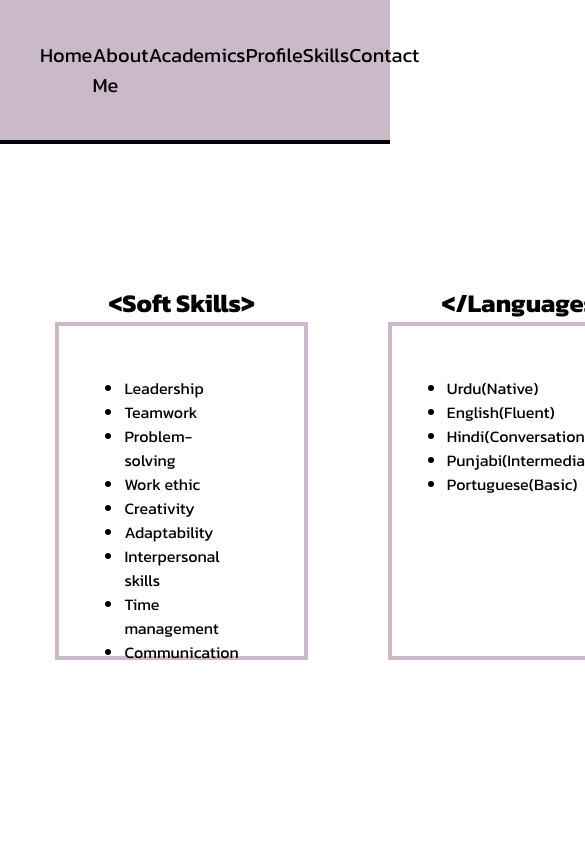
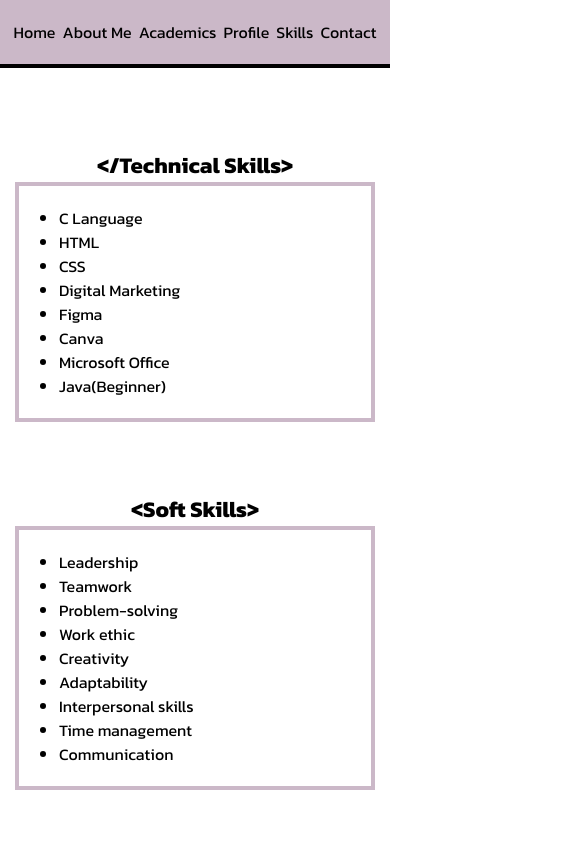
Before and after one commit to HaniaA4/Project-Website, a plain HTML site: page page5.html in a window 390 px wide. Shown: the top 844 px of the page, 585 px wide, since content can reach past the window. Drawn offline with Linux system fonts and the light colour scheme.

Commit message:
Update page5.css

```diff
--- a/page5.css
+++ b/page5.css
@@ -76,3 +76,42 @@ h3 {
 .box {
     padding: 50px 50px 50px 50px;
 }
+
+@media (max-width: 1024px) {
+    .container {
+        flex-direction: column; /* Stack sections vertically */
+        gap: 40px; /* Reduce gap between boxes */
+        margin-top: 80px; /* Adjust top margin */
+    }
+
+    .box {
+        height: auto; /* Auto height for content */
+        padding: 30px; /* Reduce padding */
+        margin-bottom: 30px; /* Add space between boxes */
+    }
+
+    .box4, .box5, .box6 {
+        padding-left: 20px; /* Consistent padding */
+        padding-right: 20px;
+    }
+}
+
+@media (max-width: 768px) {
+    nav {
+        padding: 20px 10px; /* Reduce nav padding */
+    }
+
+    nav ul li a {
+        font-size: 16px; /* Smaller nav text */
+    }
+
+    .box {
+        padding: 20px; /* Further reduce padding */
+        margin-left: 15px; /* Add side margins */
+        margin-right: 15px;
+    }
+
+    h3 {
+        font-size: 1.4rem; /* Slightly smaller heading */
+    }
+}
```
